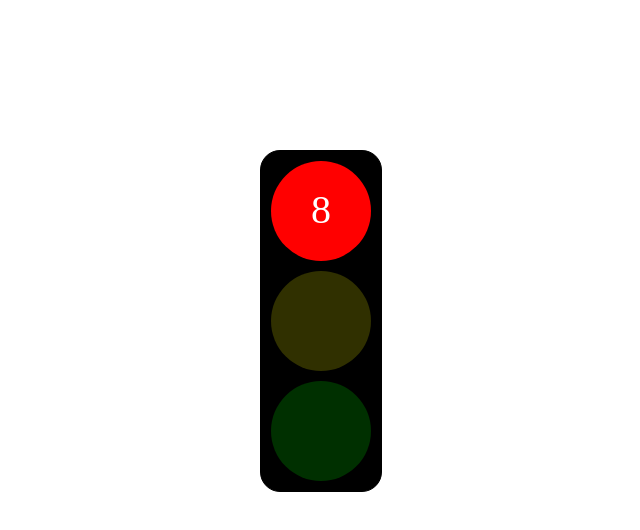
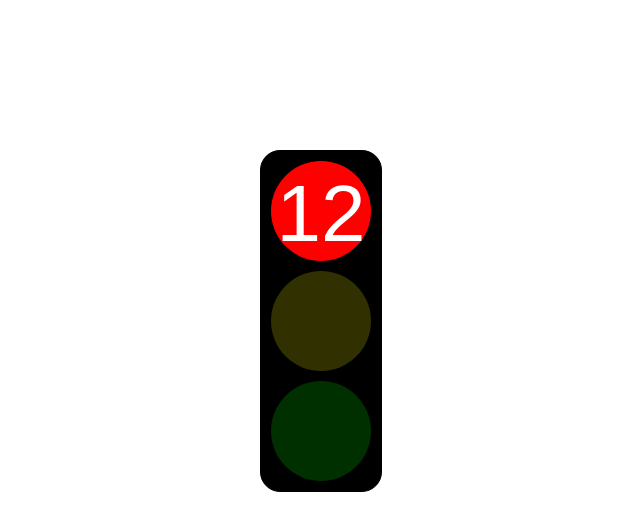
Before and after one commit to happyHooman/Semaphore, a plain HTML site: page index.html in a window 1280 px wide. Shown: the whole page, without its empty margins (319-959 px from the left). Drawn offline with Linux system fonts and the light colour scheme; a web font is replaced by a local one.

Commit message:
updated font for countdown timer

```diff
--- a/functions.js
+++ b/functions.js
@@ -1,7 +1,7 @@
 var redTimeOut = 10;
 var greenTimeOut = 10;
 var needStop = false;
-var secMs = 1000;
+var secMs = 200;
 
 function lightOn(color) {
     var light = document.getElementById(color + "-light");
@@ -57,7 +57,11 @@ function intermitent(c) {
 function countdown(timer, color) {
     var p = document.getElementById(color + "-countdown");
 
-    p.innerHTML = timer;
+    if (timer > 9) {
+        p.innerHTML = timer;
+    } else {
+        p.innerHTML = '0' + timer
+    }
     if (timer != 0) {
         timer--;
         setTimeout(function () {
@@ -72,13 +76,6 @@ function countdown(timer, color) {
 //TODO add classes ON and OFF
 
 function startLights(step) {
-    /*
-     lightOn('red');
-     setTimeout(function(){lightOff('red'); lightOn('yellow');},redTimeOut);
-     setTimeout(function(){lightOff('yellow'); lightOn('green');},redTimeOut+3000);
-     setTimeout(function(){lightOff('green')},redTimeOut+greenTimeOut+3000);
-     setTimeout(startLights, redTimeOut+greenTimeOut+3000);
-     */
     console.debug('step', step);
     switch (step) {
         case 1:
--- a/style.css
+++ b/style.css
@@ -16,12 +16,23 @@
     border-radius: 50px;
 }
 
+@font-face {
+    font-family: digital-7;
+    src: url('asserts/fonts/digital-7/digital-7.ttf');
+}
+
+@font-face {
+    font-family: times-sqare;
+    src: url('asserts/fonts/Times_Square/TIMES_SQ.TTF');
+}
+
 .countdown {
     color: white;
     text-align: center;
     margin: 0;
-    font-size: 40px;
-    padding-top: 25px;
+    font-size: 80px;
+    padding-top: 7px;
+    font-family: times-sqare, sans-serif;
 }
 
 #green-light {
```
Also changed, not shown: 1 other file.
